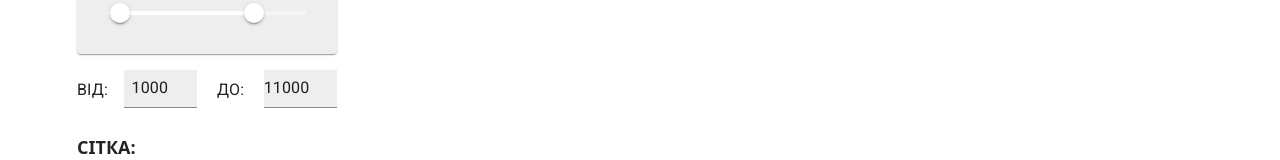
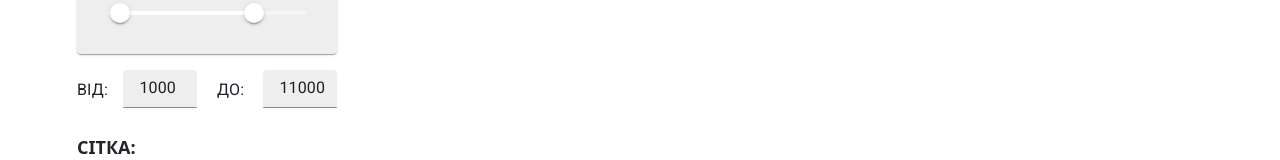
Before and after one commit to xSemuel/project-nerds, a React (Create React App) app: page /store in a window 1280 px wide. Shown: the part 356-516 px from the top of the page. Built offline with nearby package versions, Linux system fonts and the light colour scheme.

Commit message:
feat: fixed indent in input RangeFilter component

```diff
--- a/src/components/range-filter/RangeFilter.jsx
+++ b/src/components/range-filter/RangeFilter.jsx
@@ -49,7 +49,7 @@ export const RangeFilter = (props) => {
             {/* <Box css={boxStyles}  sx={{ width: 260 }}> */}
             <Box sx={{ width: 260 }}>
                 <Stack spacing={{ xs: 1, sm: 2 }} direction="row"  justifyContent="space-between" useFlexGap flexWrap="wrap">
-                    <Item sx={{ width: 260, height: 80, background: '#eee', pt: 3 }} >
+                    <Item sx={{ width: 260, height: 80, background: '#eee', pt: 3, borderRadius: 1 }} >
                         <Slider sx={{ color: '#ffffff', width: 200 }}
                             getAriaLabel={() => 'Temperature range'}
                             value={value}
@@ -64,7 +64,7 @@ export const RangeFilter = (props) => {
                     <Box spacing={{sm:1, xs: 1}} sx={{width: 120, height: 38}}>
                         <Stack direction="row" justifyContent="space-between">
                             <Typography sx={{width: 40, height: 38, mr: 1, pt: 1}} noWrap>Від:</Typography>
-                            <Input sx={{width: 76, height: 38, background: '#eee', alignText: 'center', pl: 1}}
+                            <Input sx={{width: 76, height: 38, background: '#eee', pl: 2, borderRadius: 1}}
                                 value={value[0]}
                                 size="small"
                                 id='0'
@@ -77,13 +77,12 @@ export const RangeFilter = (props) => {
                                 }}
                             />
                         </Stack>
-
                     </Box>
 
                     <Box direction="row" spacing={{sm:1, xs:1}} sx={{width: 120, height: 38}}>
                         <Stack direction="row" justifyContent="space-between">
                             <Typography  sx={{width: 40, height: 38, mr: 1, pt: 1}} noWrap>До:</Typography>
-                            <Input sx={{width: 76, height: 38, background: '#eee'}}
+                            <Input sx={{width: 76, height: 38, background: '#eee', pl: 2, borderRadius: 1 }}
                                 value={value[1]}
                                 size="small"
                                 id='1'
--- a/src/features/filter-panel/FilterPanel.jsx
+++ b/src/features/filter-panel/FilterPanel.jsx
@@ -28,7 +28,7 @@ export const FilterPanel = (props) => {
     const { onSubmit } = props
 
     const [filters, setFilters] = useState({
-        range: [1000, 11000]
+        range: [1000, 11000],
     })
 
     const applyFiltersHandler = (event) => {
```
